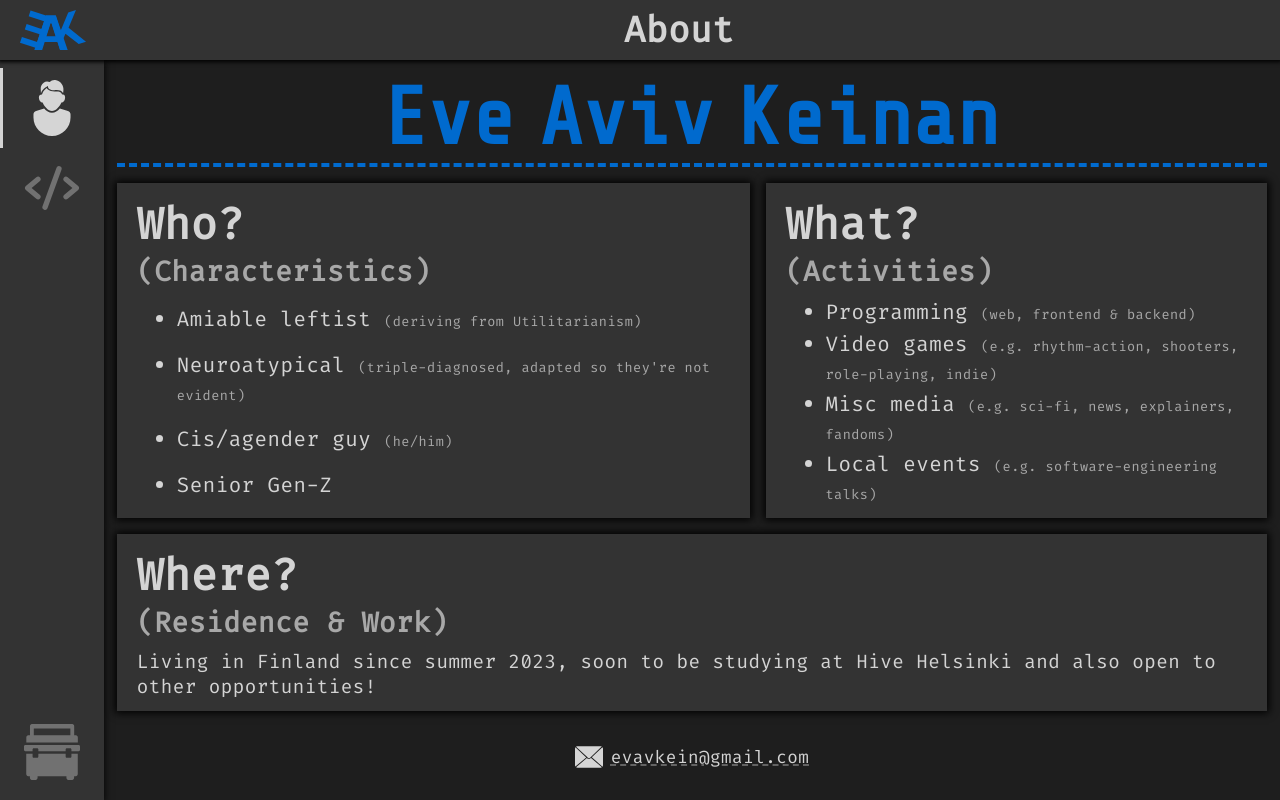
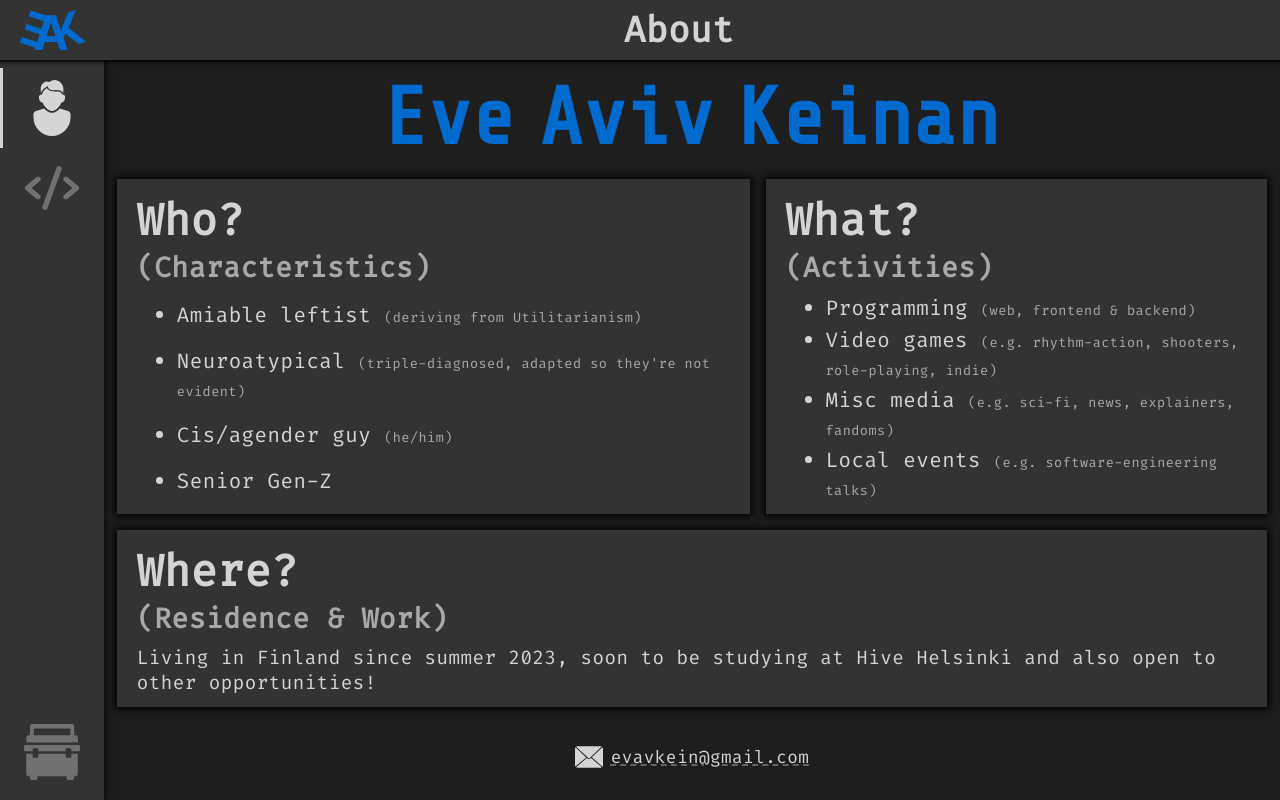
Before and after one commit to EvAvKein/Website, a SvelteKit app: page / in a window 1280 px wide. Built offline with nearby package versions, Linux system fonts and the light colour scheme.

Commit message:
refactor: remove underline from evavkein.svelte

```diff
--- a/src/routes/evavkein.svelte
+++ b/src/routes/evavkein.svelte
@@ -8,7 +8,6 @@
 	h1 {
 		font-family: "Share Tech Mono", monospace;
 		font-weight: unset;
-		border-bottom: 0.25rem dashed var(--accentColor);
 		font-size: inherit;
 		font-weight: bold;
 		color: var(--accentColor);
```
